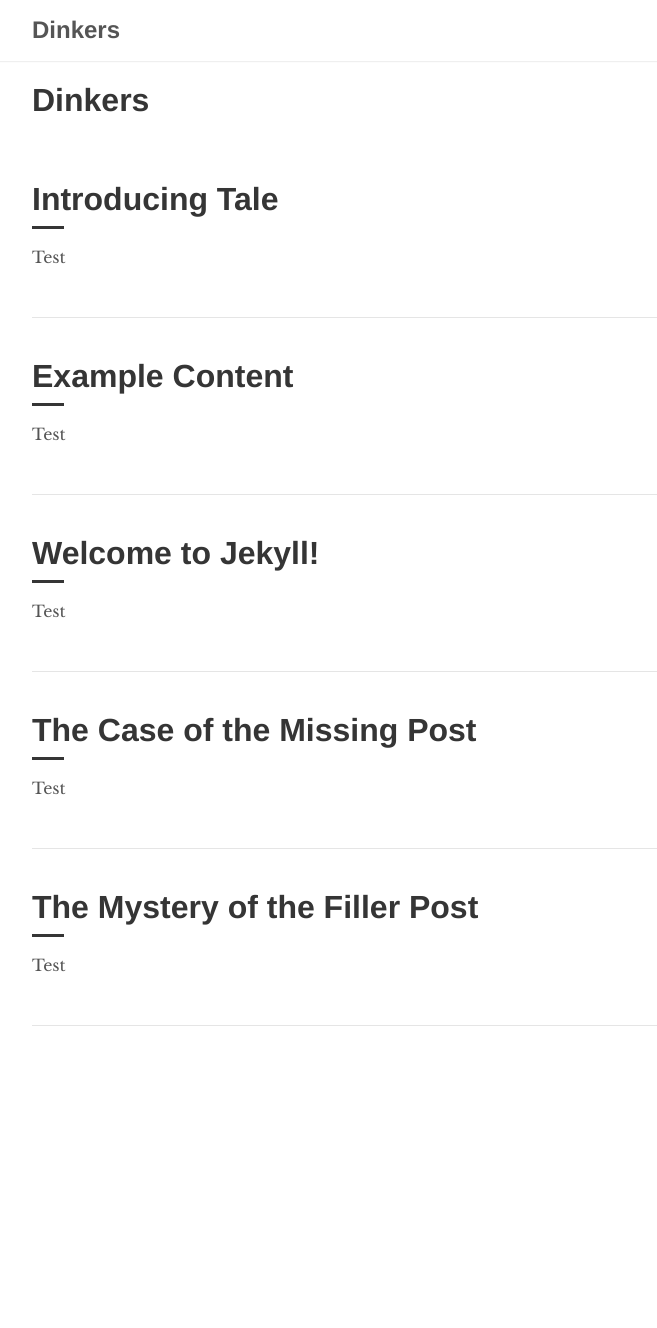
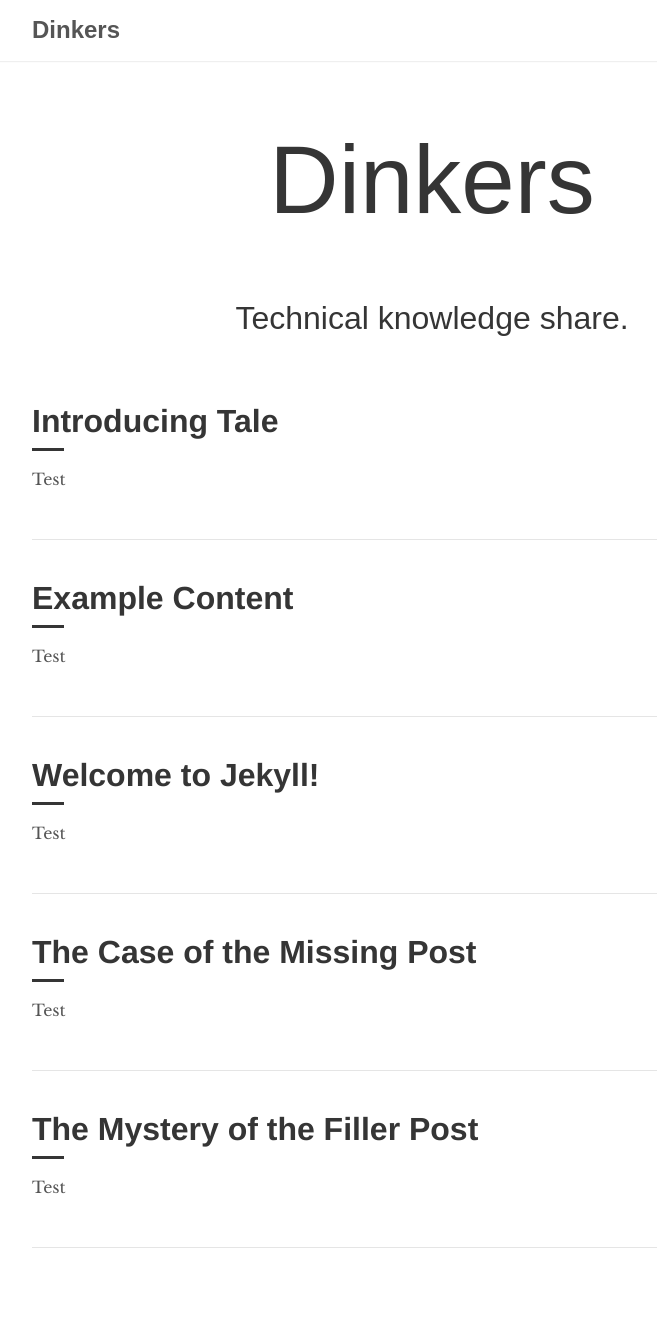
Before and after one commit to RobertDickens/dinkers.github.io, a Jekyll site: the page built from index.html, in a window 1280 px wide. Shown: the whole page, without its empty margins (208-865 px from the left). Built offline with Jekyll 4.4.1, drawn with Linux system fonts in a browser that asks for light colours; some web fonts are replaced; the list of posts is cut into pages by our own code; before the commit the page ends 1106 px from its top, so only the background shows below that.

Commit message:
Updated header

```diff
--- a/_includes/head.html
+++ b/_includes/head.html
@@ -12,6 +12,7 @@
 
   <!-- CSS -->
   <link rel="stylesheet" href="{{ "/assets/main.css" | relative_url }}">
+  <link rel="stylesheet" href="https://fonts.googleapis.com/css?family=Muli:200">
   <link rel="stylesheet" href="https://fonts.googleapis.com/css?family=Libre+Baskerville:400,400i,700">
 
   <!-- Favicon -->
--- a/_layouts/home.html
+++ b/_layouts/home.html
@@ -4,6 +4,7 @@
 
 <div class="header">
   <h1>Dinkers</h1>
+  <h2>Technical knowledge share.</h2>
 </div>
 
 <div class="catalogue">
--- a/_sass/tale/_layout.scss
+++ b/_sass/tale/_layout.scss
@@ -13,6 +13,23 @@
   width: 80%;
 }
 
+.header {
+  text-align: center;
+
+  h1 {
+    font-family: Muli, sans-serif;
+    font-weight: 200;
+    font-size: 6em;
+  }
+
+  h2 {
+    font-family: Muli, sans-serif;
+    font-weight: 200;
+    font-size: 2em;
+  }
+
+}
+
 .nav {
   box-shadow: 0 2px 2px -2px $shadow-color;
   overflow: auto;
@@ -24,6 +41,7 @@
   }
 
   &-title {
+    font-family: Muli, sans-serif;
     @include transition(all .2s ease-out);
     color: $default-color;
     display: inline-block;
```
